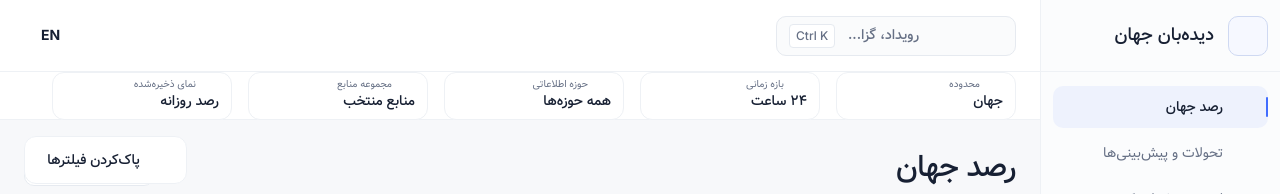
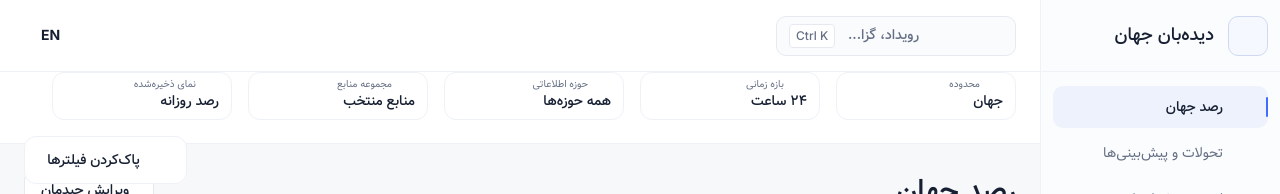
Before and after one commit to MohebaliDesign/Algonet-Didehban-Jahan, a React (Vite) app: page /world in a window 1280 px wide. Shown: the top 194 px of the page. Built offline with nearby package versions, Linux system fonts and the light colour scheme.

Commit message:
fixing topbar

```diff
--- a/src/styles/figma-context-toolbar.css
+++ b/src/styles/figma-context-toolbar.css
@@ -6,7 +6,6 @@
 
 .context-bar {
   inset-block-start: 72px;
-  min-height: 48px;
   height: 48px;
   align-items: center;
   gap: 16px;
--- a/src/styles/product.css
+++ b/src/styles/product.css
@@ -399,7 +399,7 @@ kbd {
   flex-wrap: wrap;
   align-items: center;
   gap: 8px;
-  padding: 8px 20px;
+  padding: 12px 20px;
   border-block-end: 1px solid var(--border);
   background: var(--surface);
 }
```
